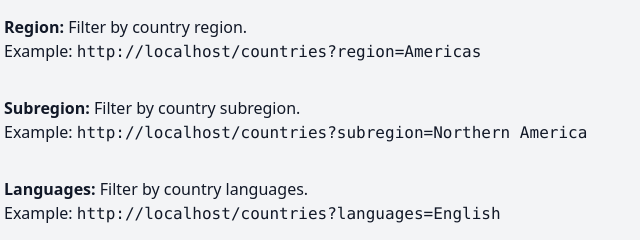
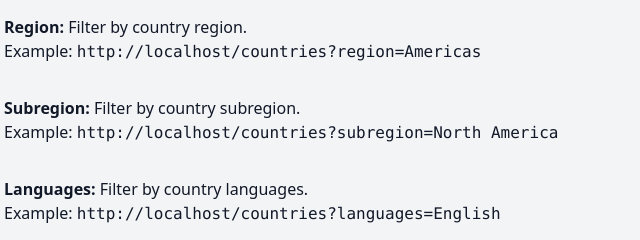
Before and after one commit to ramziadem/country-data-api, a website: page src/public/index.html in a window 1280 px wide. Shown: the part 920-1160 px from the top of the page, 228-868 px from the left. Drawn offline with nearby package versions, Linux system fonts and the light colour scheme.

Commit message:
Update index.html

```diff
--- a/src/public/index.html
+++ b/src/public/index.html
@@ -16,7 +16,7 @@
         { name: 'Code', example: 'code=CA' },
         { name: 'Dial Code', example: 'dial_code=1' },
         { name: 'Region', example: 'region=Americas' },
-        { name: 'Subregion', example: 'subregion=Northern America' },
+        { name: 'Subregion', example: 'subregion=North America' },
         { name: 'Languages', example: 'languages=English' },
         { name: 'Currency', example: 'currency=USD' }
       ];
```
